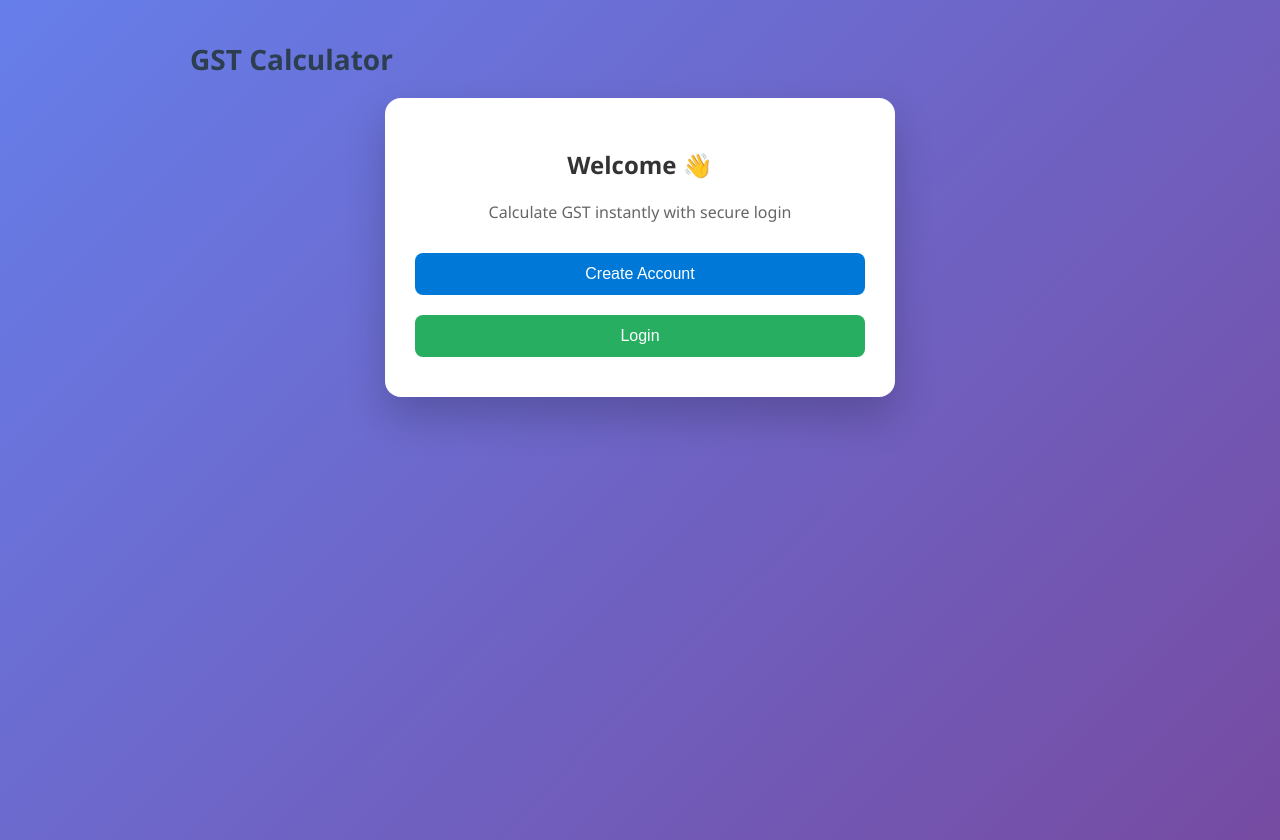
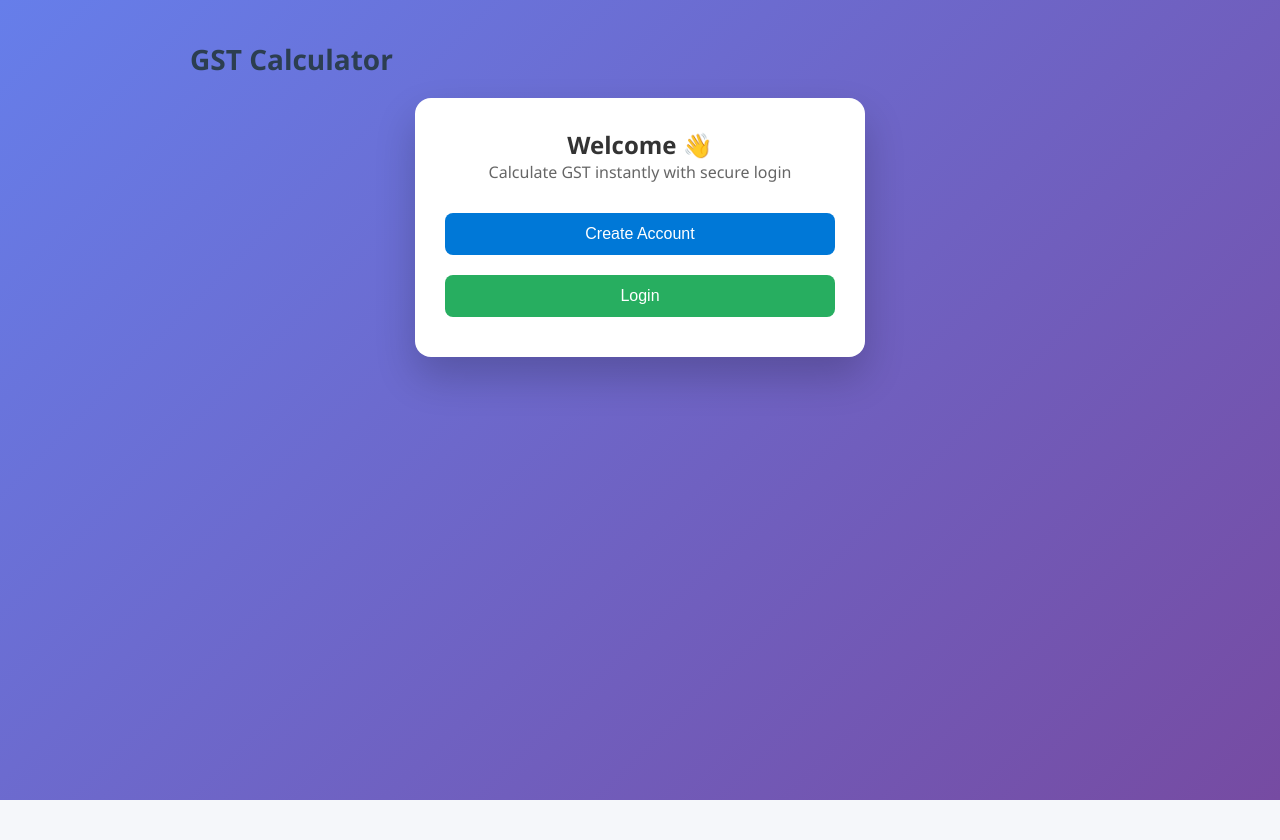
Before and after one commit to opermancode/gst-calculator, a React (Create React App) app in the folder frontend/: page / in a window 1280 px wide. After the commit the page ends 800 px from the top, so only its background shows below. Built offline with nearby package versions, Linux system fonts and the light colour scheme.

Commit message:
Update index.js

```diff
--- a/frontend/src/index.js
+++ b/frontend/src/index.js
@@ -2,5 +2,13 @@ import React from 'react';
 import ReactDOM from 'react-dom/client';
 import App from './App';
 
+// ✅ Optional global styles (recommended)
+import './index.css';
+
 const root = ReactDOM.createRoot(document.getElementById('root'));
-root.render(<App />);
+
+root.render(
+  <React.StrictMode>
+    <App />
+  </React.StrictMode>
+);
```
